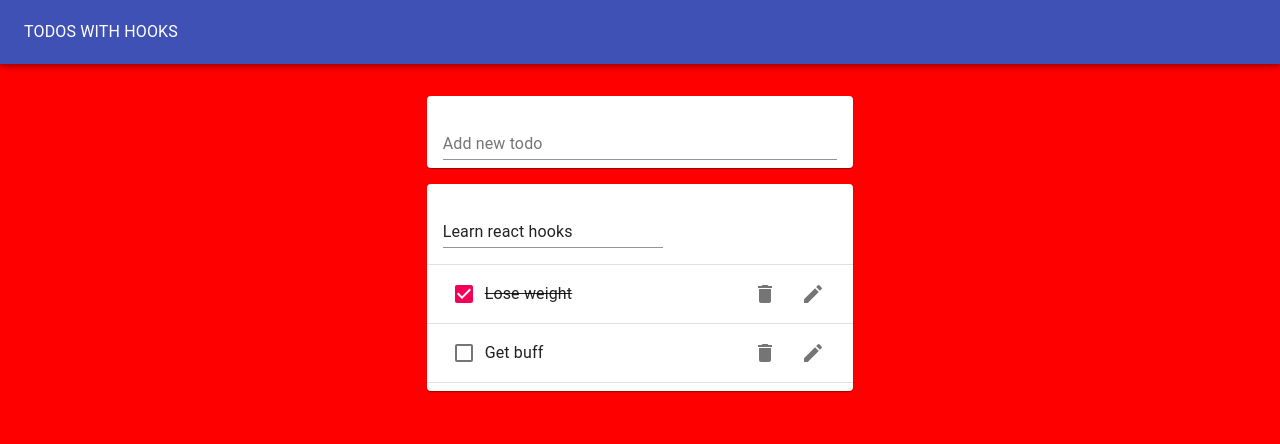
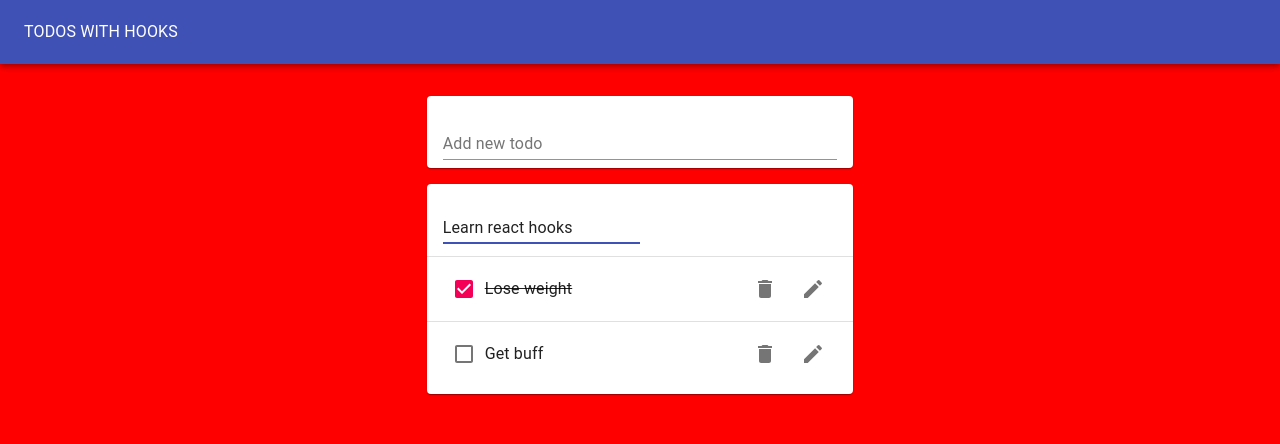
Before and after one commit to pedroeldiablo/hooks-todo, a React (Create React App) app: page / in a window 1280 px wide. Both pictures are taken after a click on the button 813 px from the left and 221 px from the top of the page. Shown: the top 444 px of the page. Built offline with nearby package versions, Linux system fonts and the light colour scheme.

Commit message:
removed final divider after lasst todo and other style amends

```diff
--- a/src/EditTodoForm.js
+++ b/src/EditTodoForm.js
@@ -12,12 +12,14 @@
             reset();
             toggleIsEditing();
         }}
+        style={{ marginLeft: "1 rem", width: "50%"}}
         >
         <TextField
         margin="normal"
         value={value}
         onChange={handleChange}
         fullWidth
+        autoFocus
         >
 
         </TextField>
--- a/src/Todo.js
+++ b/src/Todo.js
@@ -9,7 +9,7 @@
  function Todo({id, task, completed, removeTodo, toggleTodoComplete, editTodo}) {
     const [isEditing, toggleIsEditing] = useToggleState();
     return (
-        <ListItem>
+        <ListItem style={{ height:"64px"}}>
             {isEditing ?
             <EditTodoForm
             editTodo={editTodo}
--- a/src/TodoList.js
+++ b/src/TodoList.js
@@ -6,7 +6,7 @@
     return (
         <Paper>
             <List>
-            {todos.map(todo => (
+            {todos.map((todo, i )=> (
                 <>
                 <Todo
                 task={todo.task}
@@ -17,7 +17,7 @@
                 toggleTodoComplete={toggleTodoComplete}
                 editTodo={editTodo}
                 />
-                <Divider />
+                {i < todos.length -1 && <Divider />  }
                 </>
             ))}
 
```
